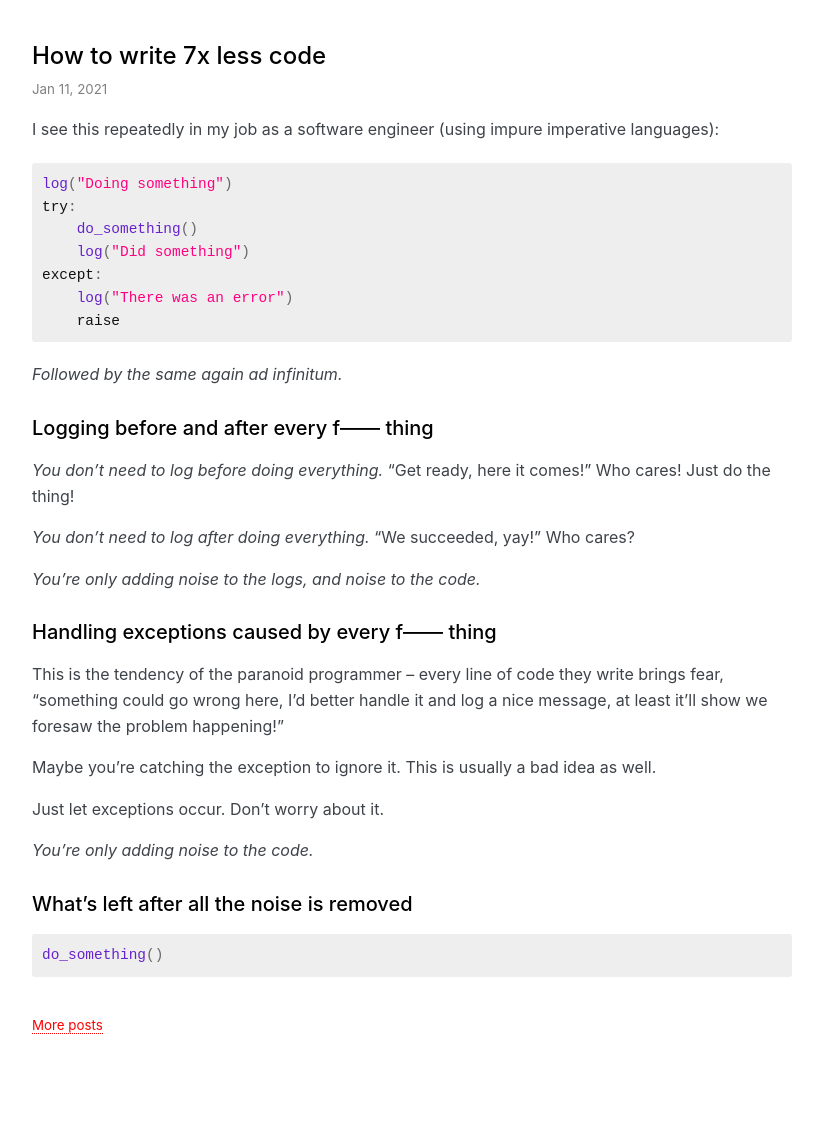
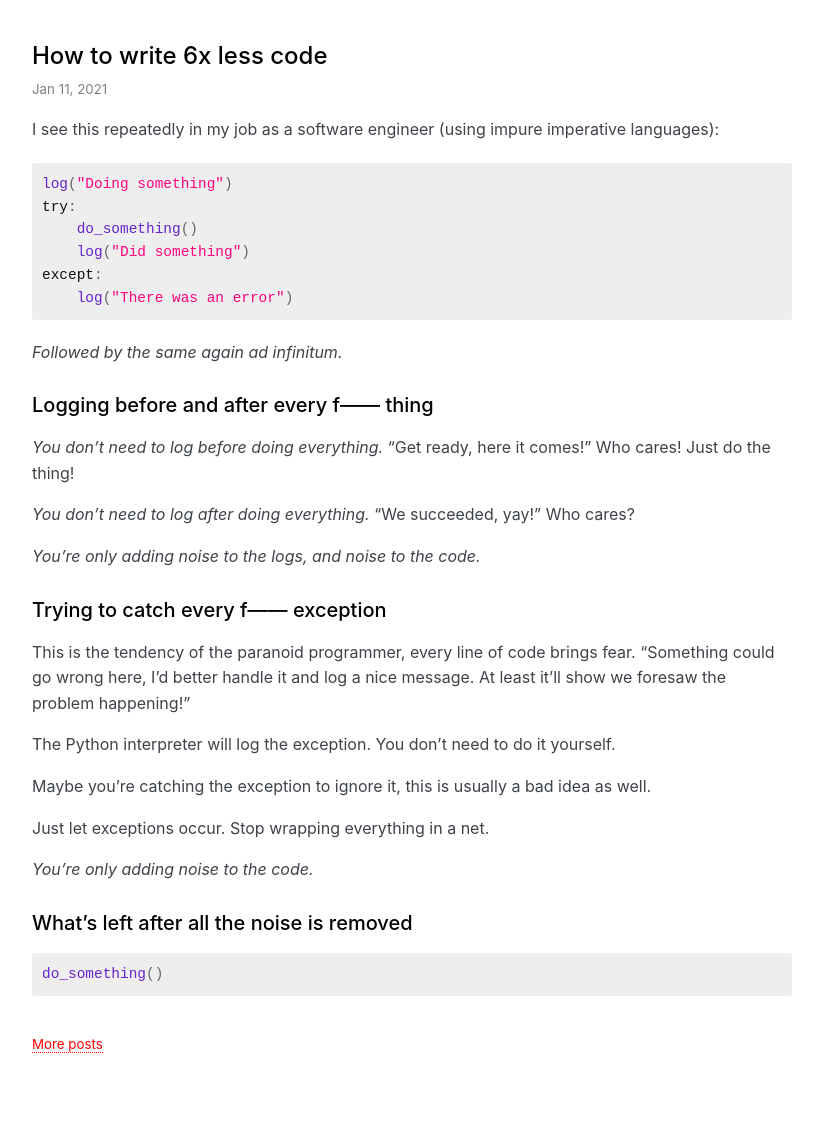
Before and after one commit to explodinglabs/explodinglabs.github.io, a Jekyll site: the page built from _posts/2021-01-11-how-to-write-6x-less-code.markdown, in a window 1280 px wide. Shown: the whole page, without its empty margins (228-1051 px from the left). Built offline with Jekyll 4.4.1, drawn with Linux system fonts in a browser that asks for light colours; some web fonts are replaced.

Commit message:
Adjust new post

````diff
--- a/_posts/2021-01-11-how-to-write-7x-less-code.markdown
+++ b/_posts/2021-01-11-how-to-write-6x-less-code.markdown
@@ -1,7 +1,7 @@
 ---
 layout: post
-title: "How to write 7x less code"
-permalink: /how-to-write-7x-less-code
+title: "How to write 6x less code"
+permalink: /how-to-write-6x-less-code
 ---
 I see this repeatedly in my job as a software engineer (using impure imperative
 languages):
@@ -13,7 +13,6 @@ try:
     log("Did something")
 except:
     log("There was an error")
-    raise
 ```
 _Followed by the same again ad infinitum._
 
@@ -26,16 +25,19 @@ _You don't need to log after doing everything._ "We succeeded, yay!" Who cares?
 
 _You're only adding noise to the logs, and noise to the code._
 
-## Handling exceptions caused by every f------ thing
+## Trying to catch every f------ exception
 
-This is the tendency of the paranoid programmer -- every line of code they
-write brings fear, "something could go wrong here, I'd better handle it and log
-a nice message, at least it'll show we foresaw the problem happening!"
+This is the tendency of the paranoid programmer, every line of code brings
+fear. "Something could go wrong here, I'd better handle it and log a nice
+message. At least it'll show we foresaw the problem happening!"
 
-Maybe you're catching the exception to ignore it. This is usually a bad idea as
+The Python interpreter will log the exception. You don't need to do it
+yourself.
+
+Maybe you're catching the exception to ignore it, this is usually a bad idea as
 well.
 
-Just let exceptions occur. Don't worry about it.
+Just let exceptions occur. Stop wrapping everything in a net.
 
 _You're only adding noise to the code._
 
````
